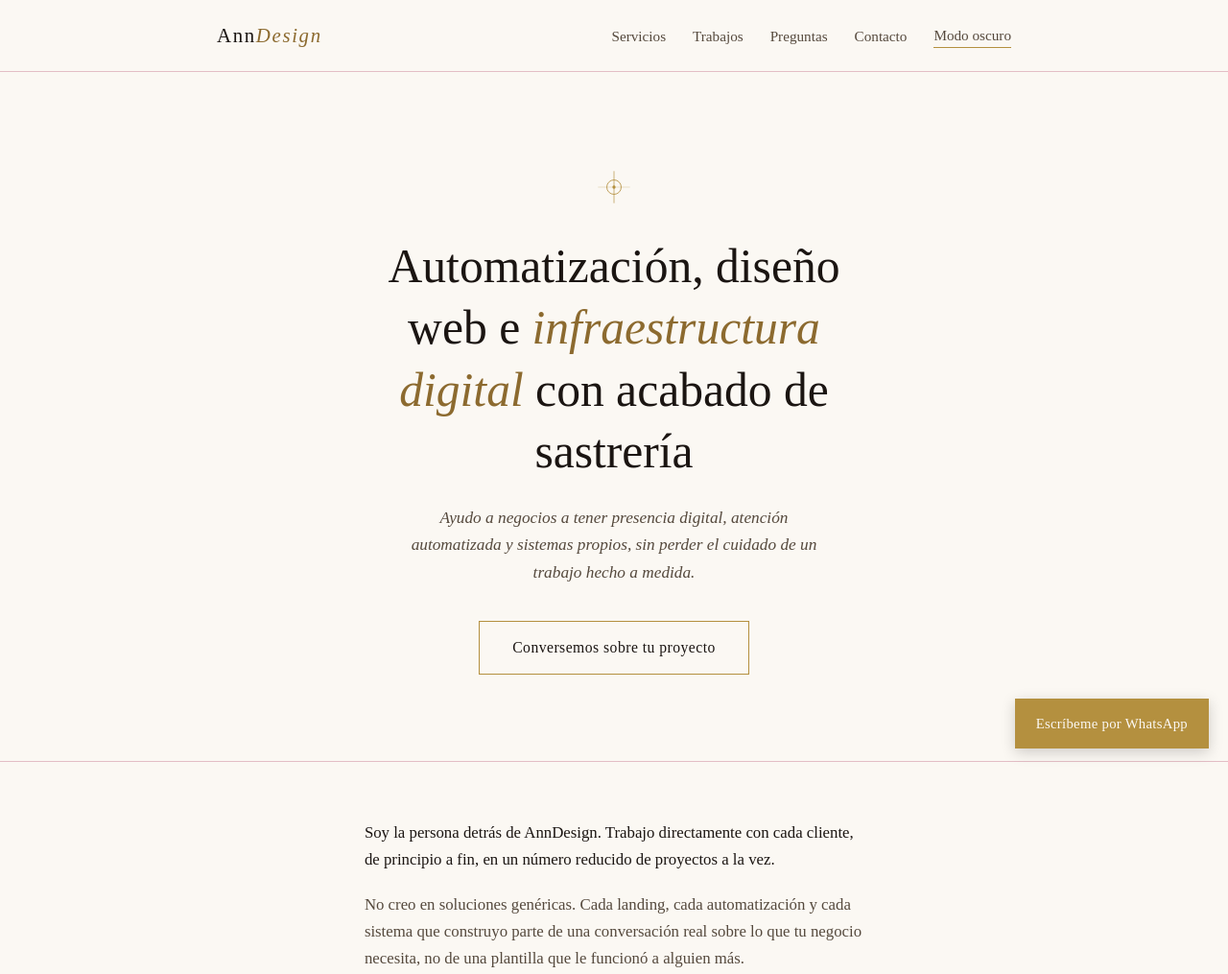
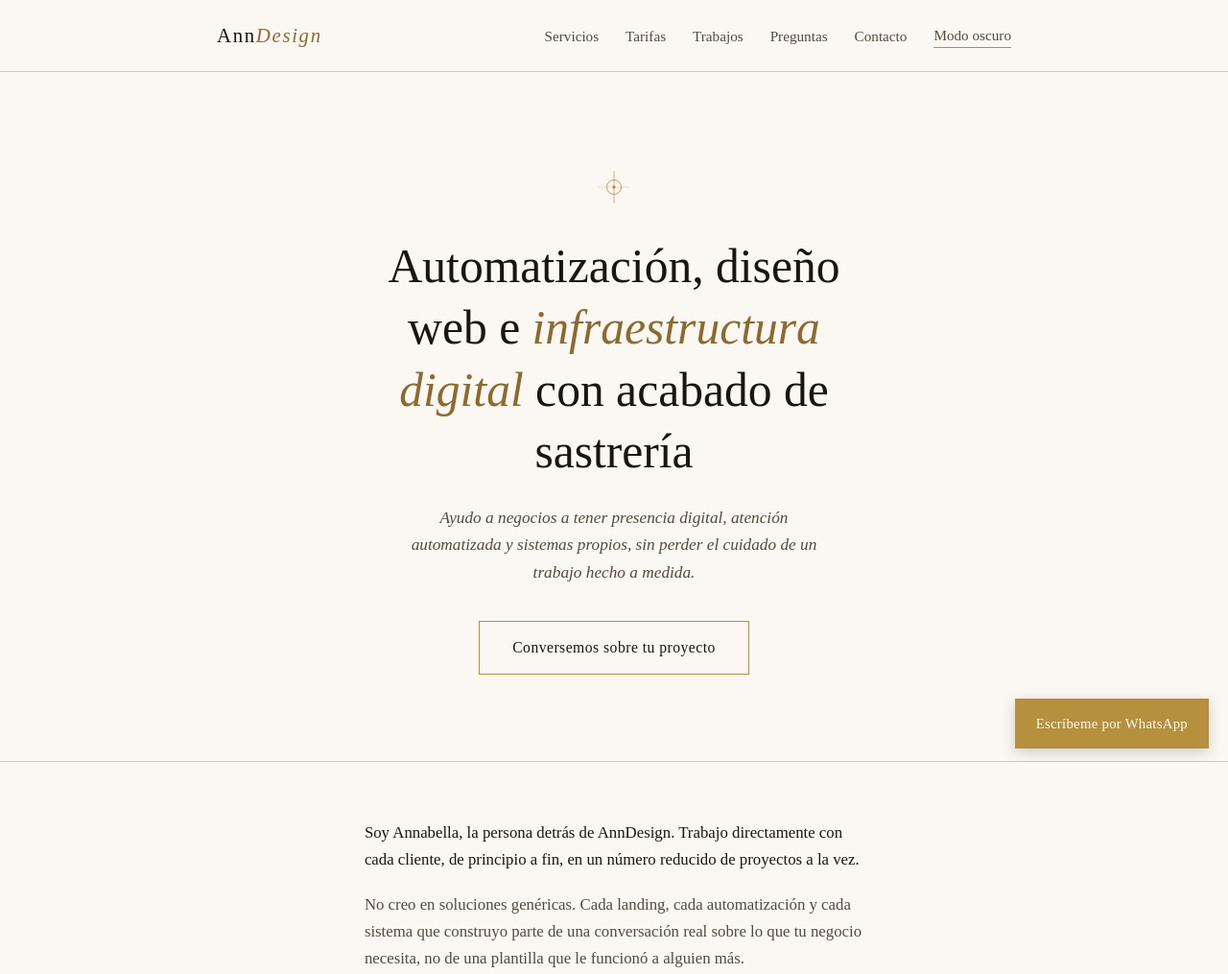
Before and after one commit to AnnabellaPaoli/LandingPage-AnnDesign, a plain HTML site: page index.html in a window 1280 px wide. Shown: the top 1015 px of the page at 96% size. Drawn offline with Linux system fonts and the light colour scheme.

Commit message:
Add a new section to navbar 'tarifas'

```diff
--- a/index.html
+++ b/index.html
@@ -22,6 +22,7 @@
     <button class="menu-toggle" id="menuToggle" onclick="toggleMenu()" aria-label="Abrir menú">Menú</button>
     <div class="links" id="navLinks">
       <a href="#servicios" onclick="closeMenu()">Servicios</a>
+      <a href="tarifas.html">Tarifas</a>
       <a href="#trabajos" onclick="closeMenu()">Trabajos</a>
       <a href="#faq" onclick="closeMenu()">Preguntas</a>
       <a href="#contacto" onclick="closeMenu()">Contacto</a>
@@ -47,8 +48,7 @@
 
 <section id="sobre-mi" class="tight">
   <div class="wrap about">
-    <!-- REEMPLAZA este texto por tu presentación real -->
-    <p>Soy la persona detrás de AnnDesign. Trabajo directamente con cada cliente, de principio a fin, en un número reducido de proyectos a la vez.</p>
+    <p>Soy Annabella, la persona detrás de AnnDesign. Trabajo directamente con cada cliente, de principio a fin, en un número reducido de proyectos a la vez.</p>
     <p>No creo en soluciones genéricas. Cada landing, cada automatización y cada sistema que construyo parte de una conversación real sobre lo que tu negocio necesita, no de una plantilla que le funcionó a alguien más.</p>
   </div>
 </section>
```
